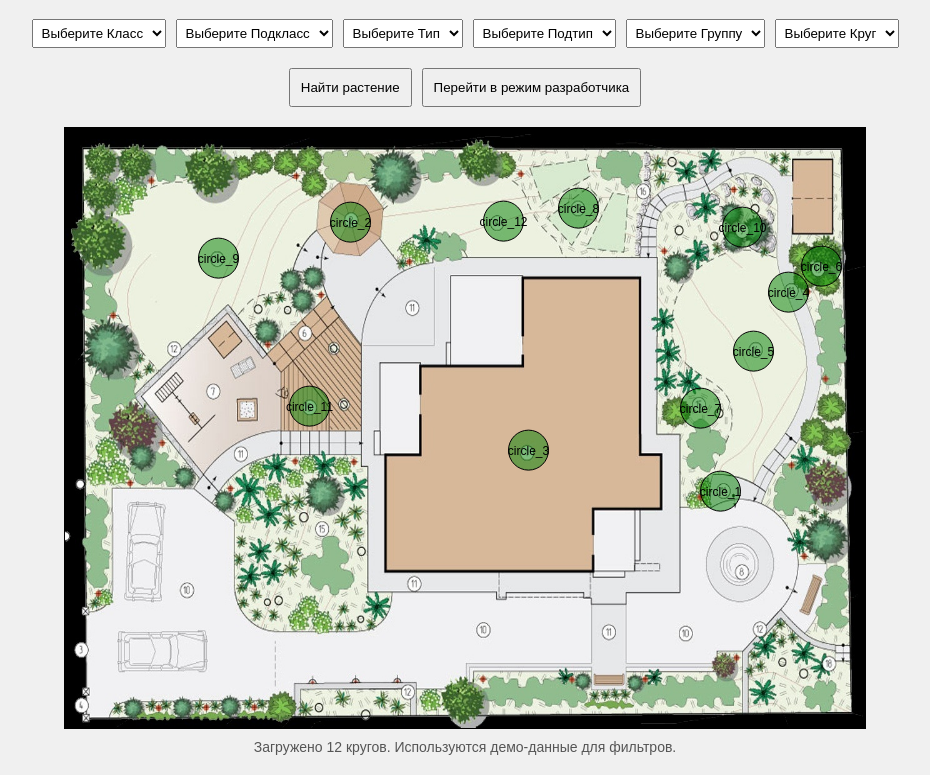
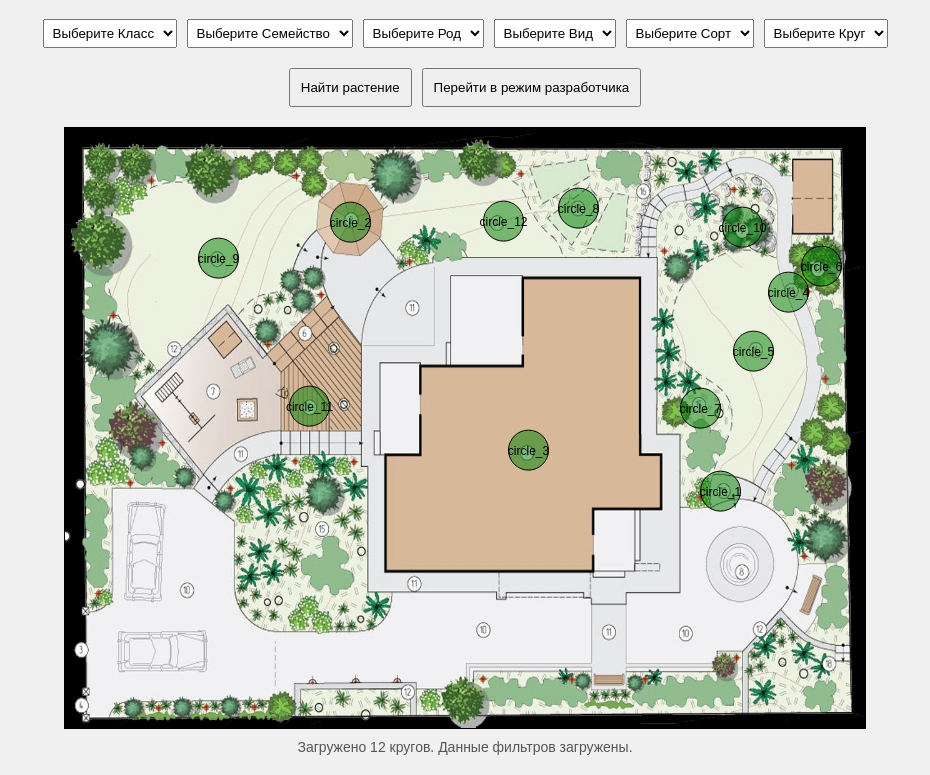
Before and after one commit to OLuneva/my_site, a plain HTML site: page index.html in a window 1280 px wide. Shown: the part 81-856 px from the top of the page, without its empty margins (175-1105 px from the left). Drawn offline with Linux system fonts and the light colour scheme.

Commit message:
Update index.html

```diff
--- a/index.html
+++ b/index.html
@@ -19,10 +19,10 @@
         <h1>Пользовательский режим</h1>
         <div id="filters">
             <select id="classSelect"><option>Выберите Класс</option></select>
-            <select id="subclassSelect"><option>Выберите Подкласс</option></select>
-            <select id="typeSelect"><option>Выберите Тип</option></select>
-            <select id="subtypeSelect"><option>Выберите Подтип</option></select>
-            <select id="groupSelect"><option>Выберите Группу</option></select>
+            <select id="subclassSelect"><option>Выберите Семейство</option></select>
+            <select id="typeSelect"><option>Выберите Род</option></select>
+            <select id="subtypeSelect"><option>Выберите Вид</option></select>
+            <select id="groupSelect"><option>Выберите Сорт</option></select>
             <select id="subgroupSelect"><option>Выберите Круг</option></select>
         </div>
         <div id="controls">
@@ -61,9 +61,9 @@
             } catch (e) {
                 console.warn('Не удалось загрузить circles_export.json, используем дефолтные круги:', e.message);
                 circles = [
-                    { id: 'Подгруппа1', x: 100, y: 100 },
-                    { id: 'Подгруппа2', x: 200, y: 200 },
-                    { id: 'Подгруппа3', x: 300, y: 300 }
+                    { id: 'Круг1', x: 100, y: 100 },
+                    { id: 'Круг2', x: 200, y: 200 },
+                    { id: 'Круг3', x: 300, y: 300 }
                 ];
                 document.getElementById('status').textContent = 'Используются демо-круги.';
             }
@@ -85,20 +85,20 @@
                 if (rows.length < 2) throw new Error('CSV содержит менее 2 строк (заголовки + данные)');
                 const headers = rows[0].split(';').map(h => h.replace(/^"|"$/g, '').trim());
                 console.log('Заголовки:', headers);
-                if (headers.length !== 6 || !headers.includes('Класс') || !headers.includes('Подгруппа')) {
-                    throw new Error('Заголовки CSV не соответствуют ожидаемым: ["Класс", "Подкласс", "Тип", "Подтип", "Группа", "Подгруппа"]');
+                if (headers.length !== 6 || !headers.includes('Класс') || !headers.includes('Круг')) {
+                    throw new Error('Заголовки CSV не соответствуют ожидаемым: ["Класс", "Семейство", "Род", "Вид", "Сорт", "Круг"]');
                 }
 
                 data = rows.slice(1).map(row => {
                     const cells = row.split(';').map(cell => cell.replace(/^"|"$/g, '').trim());
                     if (cells.length !== 6) return null;
                     return {
-                        class: cells[0],
-                        subclass: cells[1],
-                        type: cells[2],
-                        subtype: cells[3],
-                        group: cells[4],
-                        subgroup: cells[5]
+                        class: cells[0],     // Класс
+                        subclass: cells[1],  // Семейство
+                        type: cells[2],      // Род
+                        subtype: cells[3],   // Вид
+                        group: cells[4],     // Сорт
+                        subgroup: cells[5]  // Круг
                     };
                 }).filter(item => item && item.class && item.subgroup);
                 console.log('Данные загружены из CSV:', data.length, 'записей');
@@ -107,9 +107,9 @@
             } catch (e) {
                 console.warn('Ошибка загрузки/парсинга CSV, используем демо-данные для фильтров:', e.message);
                 data = [
-                    { class: 'Класс1', subclass: 'Подкласс1', type: 'Тип1', subtype: 'Подтип1', group: 'Группа1', subgroup: 'Подгруппа1' },
-                    { class: 'Класс1', subclass: 'Подкласс1', type: 'Тип1', subtype: 'Подтип1', group: 'Группа1', subgroup: 'Подгруппа2' },
-                    { class: 'Класс2', subclass: 'Подкласс2', type: 'Тип2', subtype: 'Подтип2', group: 'Группа2', subgroup: 'Подгруппа3' }
+                    { class: 'Класс1', subclass: 'Семейство1', type: 'Род1', subtype: 'Вид1', group: 'Сорт1', subgroup: 'Круг1' },
+                    { class: 'Класс1', subclass: 'Семейство1', type: 'Род1', subtype: 'Вид1', group: 'Сорт1', subgroup: 'Круг2' },
+                    { class: 'Класс2', subclass: 'Семейство2', type: 'Род2', subtype: 'Вид2', group: 'Сорт2', subgroup: 'Круг3' }
                 ];
                 document.getElementById('status').textContent += ' Используются демо-данные для фильтров.';
             }
@@ -140,7 +140,7 @@
 
             function updateSubclass() {
                 const subclasses = [...new Set(data.filter(d => !selectedFilters.class || d.class === selectedFilters.class).map(d => d.subclass))].sort();
-                subclassSelect.innerHTML = '<option>Выберите Подкласс</option>' + subclasses.map(c => `<option value="${c}">${c}</option>`).join('');
+                subclassSelect.innerHTML = '<option>Выберите Семейство</option>' + subclasses.map(c => `<option value="${c}">${c}</option>`).join('');
                 subclassSelect.disabled = subclasses.length === 0;
                 updateType();
             }
@@ -156,7 +156,7 @@
 
             function updateType() {
                 const types = [...new Set(data.filter(d => (!selectedFilters.class || d.class === selectedFilters.class) && (!selectedFilters.subclass || d.subclass === selectedFilters.subclass)).map(d => d.type))].sort();
-                typeSelect.innerHTML = '<option>Выберите Тип</option>' + types.map(c => `<option value="${c}">${c}</option>`).join('');
+                typeSelect.innerHTML = '<option>Выберите Род</option>' + types.map(c => `<option value="${c}">${c}</option>`).join('');
                 typeSelect.disabled = types.length === 0;
                 updateSubtype();
             }
@@ -171,7 +171,7 @@
 
             function updateSubtype() {
                 const subtypes = [...new Set(data.filter(d => (!selectedFilters.class || d.class === selectedFilters.class) && (!selectedFilters.subclass || d.subclass === selectedFilters.subclass) && (!selectedFilters.type || d.type === selectedFilters.type)).map(d => d.subtype))].sort();
-                subtypeSelect.innerHTML = '<option>Выберите Подтип</option>' + subtypes.map(c => `<option value="${c}">${c}</option>`).join('');
+                subtypeSelect.innerHTML = '<option>Выберите Вид</option>' + subtypes.map(c => `<option value="${c}">${c}</option>`).join('');
                 subtypeSelect.disabled = subtypes.length === 0;
                 updateGroup();
             }
@@ -185,7 +185,7 @@
 
             function updateGroup() {
                 const groups = [...new Set(data.filter(d => (!selectedFilters.class || d.class === selectedFilters.class) && (!selectedFilters.subclass || d.subclass === selectedFilters.subclass) && (!selectedFilters.type || d.type === selectedFilters.type) && (!selectedFilters.subtype || d.subtype === selectedFilters.subtype)).map(d => d.group))].sort();
-                groupSelect.innerHTML = '<option>Выберите Группу</option>' + groups.map(c => `<option value="${c}">${c}</option>`).join('');
+                groupSelect.innerHTML = '<option>Выберите Сорт</option>' + groups.map(c => `<option value="${c}">${c}</option>`).join('');
                 groupSelect.disabled = groups.length === 0;
                 updateSubgroup();
             }
```
